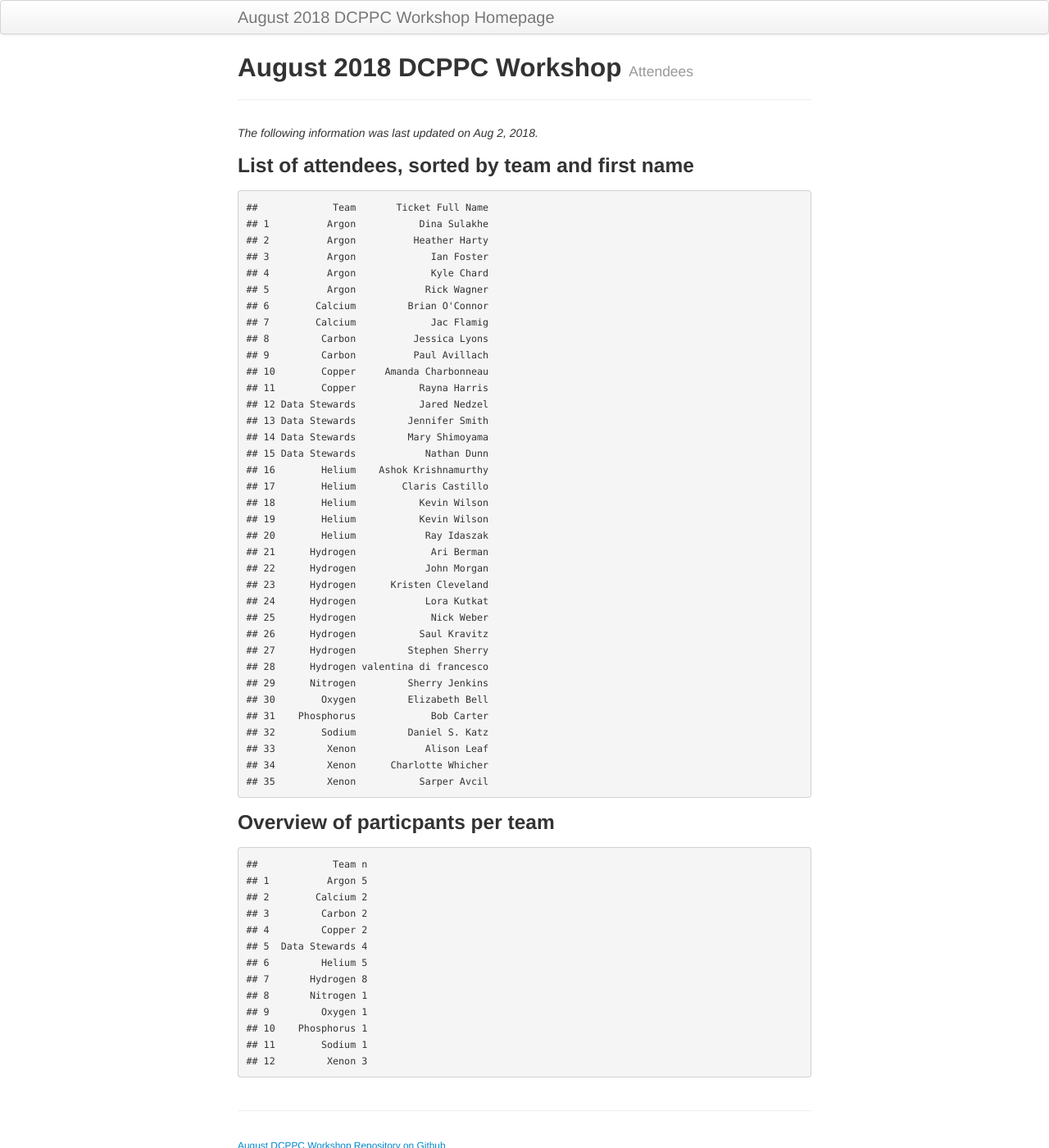
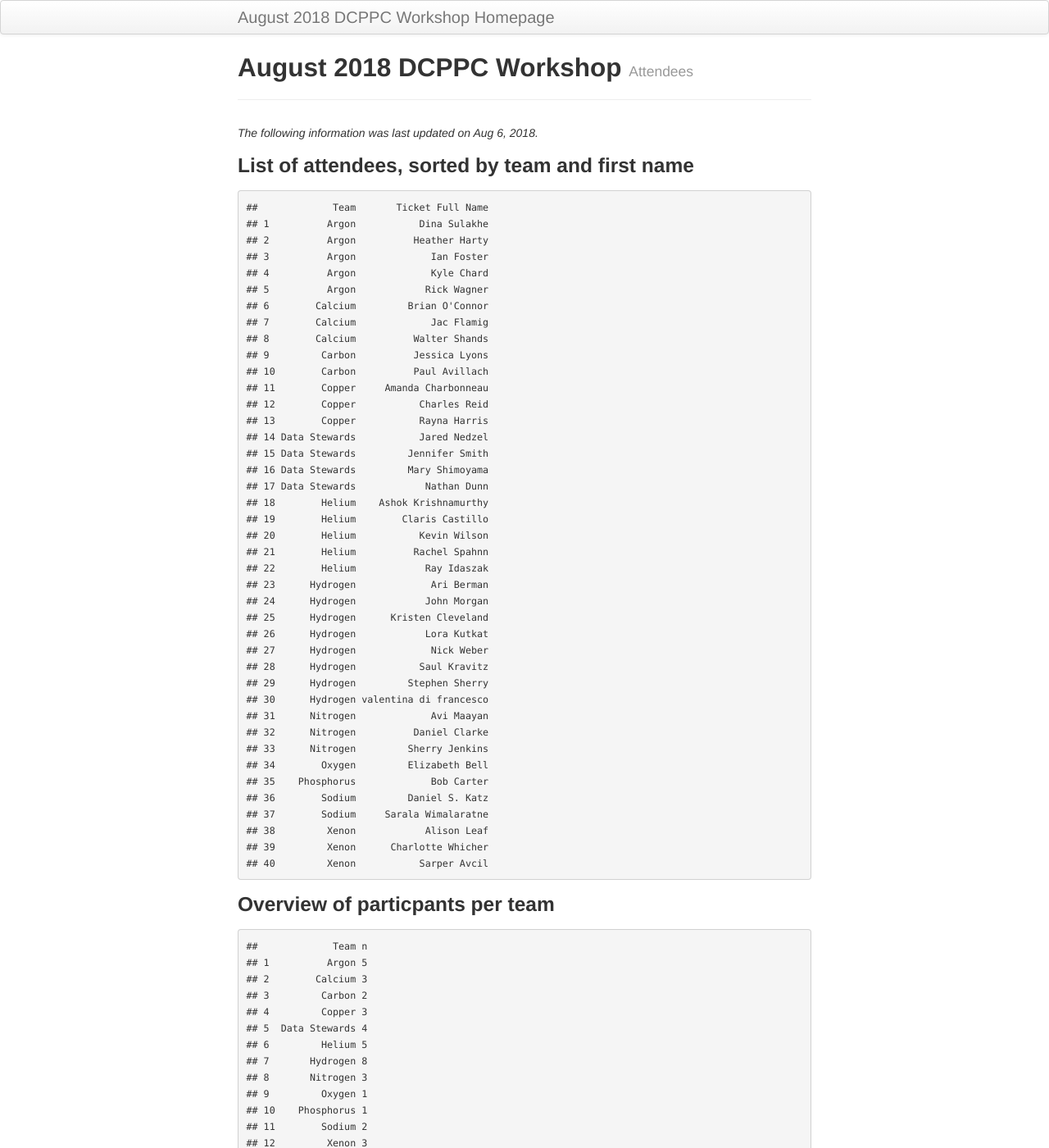
Before and after one commit to dcppc/2018-august-workshop, a Jekyll site: the page built from docs/attendees.md, in a window 1280 px wide and 1400 px high. Shown: the whole window at 82% size. Built offline with Jekyll 4.4.1, drawn with Linux system fonts in a browser that asks for light colours.

Commit message:
more attendees

```diff
--- a/docs/attendees.md
+++ b/docs/attendees.md
@@ -5,7 +5,7 @@ tagline: Attendees
 
 ---
 
-*The following information was last updated on Aug 2, 2018.*
+*The following information was last updated on Aug 6, 2018.*
 
 ### List of attendees, sorted by team and first name
 
@@ -17,47 +17,52 @@ tagline: Attendees
     ## 5          Argon            Rick Wagner
     ## 6        Calcium         Brian O'Connor
     ## 7        Calcium             Jac Flamig
-    ## 8         Carbon          Jessica Lyons
-    ## 9         Carbon          Paul Avillach
-    ## 10        Copper     Amanda Charbonneau
-    ## 11        Copper           Rayna Harris
-    ## 12 Data Stewards           Jared Nedzel
-    ## 13 Data Stewards         Jennifer Smith
-    ## 14 Data Stewards         Mary Shimoyama
-    ## 15 Data Stewards            Nathan Dunn
-    ## 16        Helium    Ashok Krishnamurthy
-    ## 17        Helium        Claris Castillo
-    ## 18        Helium           Kevin Wilson
-    ## 19        Helium           Kevin Wilson
-    ## 20        Helium            Ray Idaszak
-    ## 21      Hydrogen             Ari Berman
-    ## 22      Hydrogen            John Morgan
-    ## 23      Hydrogen      Kristen Cleveland
-    ## 24      Hydrogen            Lora Kutkat
-    ## 25      Hydrogen             Nick Weber
-    ## 26      Hydrogen           Saul Kravitz
-    ## 27      Hydrogen         Stephen Sherry
-    ## 28      Hydrogen valentina di francesco
-    ## 29      Nitrogen         Sherry Jenkins
-    ## 30        Oxygen         Elizabeth Bell
-    ## 31    Phosphorus             Bob Carter
-    ## 32        Sodium         Daniel S. Katz
-    ## 33         Xenon            Alison Leaf
-    ## 34         Xenon      Charlotte Whicher
-    ## 35         Xenon           Sarper Avcil
+    ## 8        Calcium          Walter Shands
+    ## 9         Carbon          Jessica Lyons
+    ## 10        Carbon          Paul Avillach
+    ## 11        Copper     Amanda Charbonneau
+    ## 12        Copper           Charles Reid
+    ## 13        Copper           Rayna Harris
+    ## 14 Data Stewards           Jared Nedzel
+    ## 15 Data Stewards         Jennifer Smith
+    ## 16 Data Stewards         Mary Shimoyama
+    ## 17 Data Stewards            Nathan Dunn
+    ## 18        Helium    Ashok Krishnamurthy
+    ## 19        Helium        Claris Castillo
+    ## 20        Helium           Kevin Wilson
+    ## 21        Helium          Rachel Spahnn
+    ## 22        Helium            Ray Idaszak
+    ## 23      Hydrogen             Ari Berman
+    ## 24      Hydrogen            John Morgan
+    ## 25      Hydrogen      Kristen Cleveland
+    ## 26      Hydrogen            Lora Kutkat
+    ## 27      Hydrogen             Nick Weber
+    ## 28      Hydrogen           Saul Kravitz
+    ## 29      Hydrogen         Stephen Sherry
+    ## 30      Hydrogen valentina di francesco
+    ## 31      Nitrogen             Avi Maayan
+    ## 32      Nitrogen          Daniel Clarke
+    ## 33      Nitrogen         Sherry Jenkins
+    ## 34        Oxygen         Elizabeth Bell
+    ## 35    Phosphorus             Bob Carter
+    ## 36        Sodium         Daniel S. Katz
+    ## 37        Sodium     Sarala Wimalaratne
+    ## 38         Xenon            Alison Leaf
+    ## 39         Xenon      Charlotte Whicher
+    ## 40         Xenon           Sarper Avcil
 
 ### Overview of particpants per team
 
     ##             Team n
     ## 1          Argon 5
-    ## 2        Calcium 2
+    ## 2        Calcium 3
     ## 3         Carbon 2
-    ## 4         Copper 2
+    ## 4         Copper 3
     ## 5  Data Stewards 4
     ## 6         Helium 5
     ## 7       Hydrogen 8
-    ## 8       Nitrogen 1
+    ## 8       Nitrogen 3
     ## 9         Oxygen 1
     ## 10    Phosphorus 1
-    ## 11        Sodium 1
+    ## 11        Sodium 2
     ## 12         Xenon 3
```
